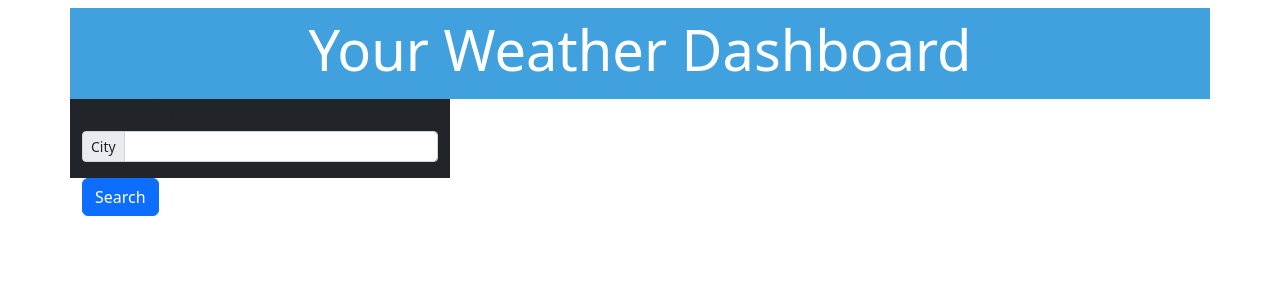
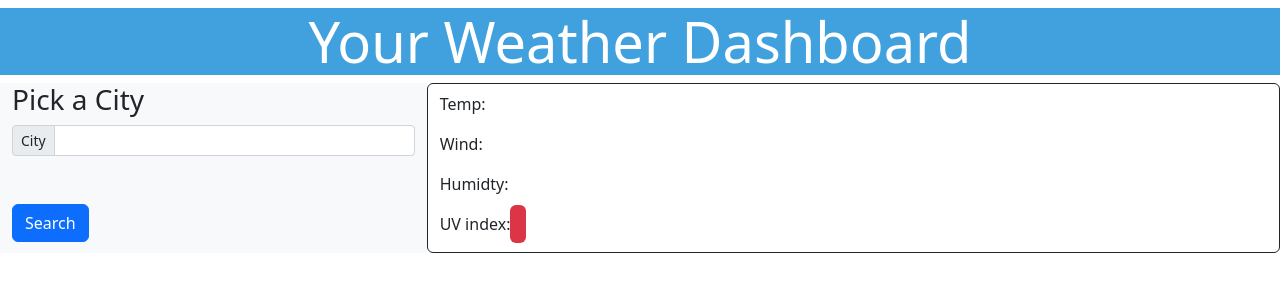
Before and after one commit to Mykneeisonfire/Weather-Dashboard, a plain HTML site: page Index.html in a window 1280 px wide. Drawn offline with nearby package versions, Linux system fonts and the light colour scheme.

Commit message:
html formatting

```diff
--- a/Index.html
+++ b/Index.html
@@ -10,31 +10,49 @@
     <link rel="stylesheet" href="assets/style.css">
 </head>
 <body>
-    <!-- Jumbotron/Title-->
-    <div class="jumbotron container fluid mt-2 text-center p-2" style="background-color: #40a1de; color: white; ">
+                <!-- Jumbotron/Title-->
+    <div class="jumbotron container-fluid mt-2 text-center" style="background-color: #40a1de; color: white; ">
         <h1 class="display-4"> Your Weather Dashboard </h1>
     </div>
 
-    <!--Search Row-->
-    <div class="container">
+            <!--Search Row-->
+    <div class="container-fluid">
         <div class="row">
-            <div class="col-sm-4 bg-dark">
-    <!-- City Search-->
-                <h5 class="pt-1;color-white; ">Pick a City </h5>
-                <div class="input-group input-group-sm mb-3">
-                    <span class="input-group-text" id="search-city">City</span>
+            <div class="col-sm-4 bg-light">
+            <!-- City Search-->
+                <h3>Pick a City</h3>
+                <div class="input-group input-group-sm mb-5">
+                    <span class="input-group-text " id="search-city">City</span>
                     <input type="text" class="form-control" aria-label="City Search" aria-describedby="search-city">
+                </div>
+
+
+            <!--Search Button-->
+            <button class=" btn btn-primary" type="button" id="clear-history">Search</button>
+                <ul class="list-group">
+
+                </ul>
+            </div>
+
+            <!--Current Weather Display-->
+        <div class="col-sm-8">
+            <div class="row ml-2 border border-dark rounded">
+                <div class="col-12 align-self-end " id="current-weather">
+                    <h3 class="city-name mb-1 mt-2 bolder" id="current-city"></h3>
+                    <p>Temp:<span class="current" id="temperature"></span></p>
+                    <p>Wind:<span class="current" id="wind"></span></p>
+                    <p>Humidty:<span class="current" id="humidity"></span></p>
+                    <p>UV index:<span class="current bg-danger rounded py-2 px-2 text-white" id="uv-index"></span></p>
                 </div>
             </div>
         </div>
-           <!--Search Button-->
 
-            <button class=" btn btn-primary" type="button" id="clear-history">Search</button>
-                <ul class="list-group">
+
+
     </div>
 
 
-
+    <script src="https://code.jquery.com/jquery.js"></script>
     <script src="https://cdn.jsdelivr.net/npm/bootstrap@5.2.0/dist/js/bootstrap.bundle.min.js" integrity="sha384-A3rJD856KowSb7dwlZdYEkO39Gagi7vIsF0jrRAoQmDKKtQBHUuLZ9AsSv4jD4Xa" crossorigin="anonymous"></script>
     <script src="assets/script.js"></script>
 </body>
```
